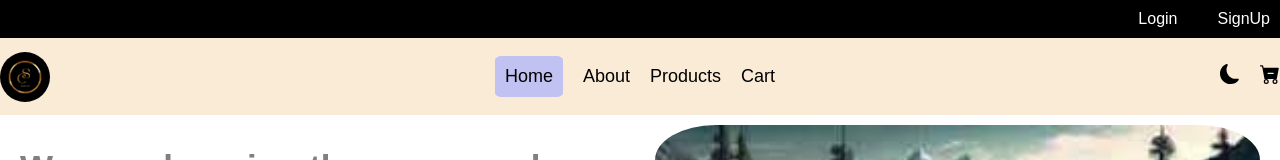
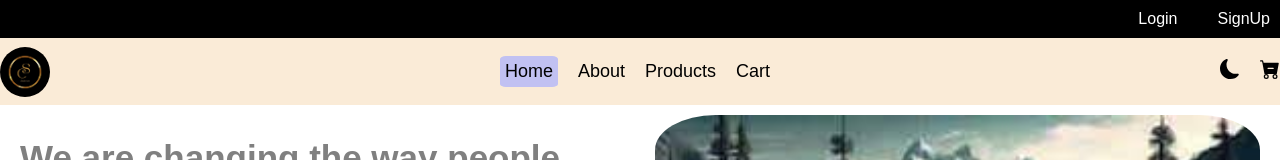
Before and after one commit to Ramakrishnahm/react-projects-1, a React (Create React App) app: page / in a window 1280 px wide. In both pictures the pointer is over the element "Home". Shown: the top 160 px of the page. Built offline with nearby package versions, Linux system fonts and the light colour scheme.

Commit message:
fix the navbar css

```diff
--- a/src/App.css
+++ b/src/App.css
@@ -38,8 +38,8 @@
 }
 .nav-item:hover {
   background-color: rgb(193, 193, 242);
-  padding: 10px;
   border-radius: 10%;
+  padding: 5px;
 }
 .nav-icons {
   display: flex;
--- a/src/App.js
+++ b/src/App.js
@@ -8,12 +8,14 @@ import Home from "./components/navbar/Home";
 import Cart from "./components/navbar/Cart";
 import { BrowserRouter, Route, Routes } from "react-router-dom";
 import Store from "./components/navbar/Store";
+import NavBar from "./components/navbar/Navbar";
 
 function App() {
   return (
     <div className="App">
       <BrowserRouter>
         <Header />
+        <NavBar />
         <Routes>
           <Route exact path="/" element={<Home />} />
           <Route exact path="/home" element={<Home />} />
--- a/src/components/main/Main.js
+++ b/src/components/main/Main.js
@@ -5,7 +5,6 @@ import React from "react";
 const Main = () => {
   return (
     <React.Fragment>
-      <NavBar />
       <div className="main-comp">
         <div className="main-section">
           <h1 style={{ fontSize: "35px", color: "gray" }}>
```
